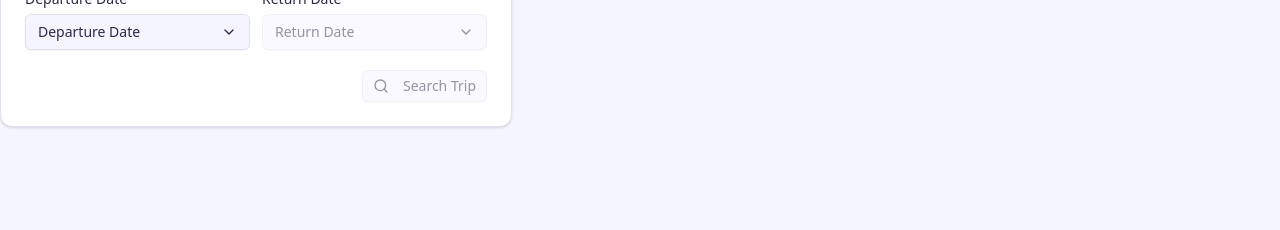
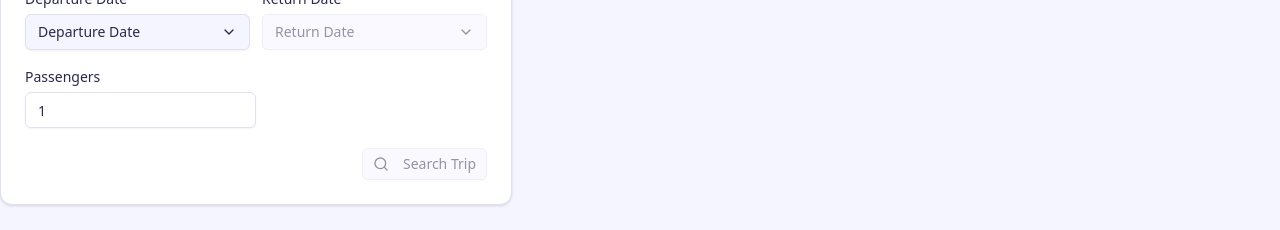
Before and after one commit to kubilaysabah/bus-booking-app, a Next.js app: page / in a window 1280 px wide. Shown: the part 207-437 px from the top of the page. Built offline with nearby package versions, Linux system fonts and the light colour scheme; no server answers.

Commit message:
update search trip

```diff
--- a/components/form/search-trip/index.tsx
+++ b/components/form/search-trip/index.tsx
@@ -1,17 +1,14 @@
 "use client";
 
-import { useState, useEffect, useActionState } from "react";
-import {
-  ArrowLeftRightIcon,
-  SearchIcon,
-  Loader2,
-} from "lucide-react";
+import { useState, useActionState } from "react";
+import { ArrowLeftRightIcon, SearchIcon, Loader2 } from "lucide-react";
 import { useQuery } from "@tanstack/react-query";
 import { searchAction } from "@/api/actions/search";
 import { getCities } from "@/api/services/cities";
 import { Card, CardContent } from "@/components/ui/card";
 import { Checkbox } from "@/components/ui/checkbox";
 import { Button } from "@/components/ui/button";
+import { Input } from "@/components/ui/input";
 import { DatePicker } from "@/components/ui/datepicker";
 import {
   Select,
@@ -29,6 +26,9 @@ export default function SearchTrip() {
     queryKey: ["cities"],
     queryFn: getCities,
   });
+
+  const [departureCity, setDepartureCity] = useState<string>("");
+  const [arrivalCity, setArrivalCity] = useState<string>("");
 
   const [state, action, pending] = useActionState(searchAction, null);
 
@@ -53,13 +53,22 @@ export default function SearchTrip() {
               {isLoading ? (
                 <Skeleton className="w-full h-10 mt-2" />
               ) : (
-                <Select disabled={pending} name="departureCity">
+                <Select
+                  disabled={pending}
+                  name="departureCity"
+                  value={departureCity}
+                  onValueChange={(value) => setDepartureCity(value)}
+                >
                   <SelectTrigger disabled={pending} className="w-full mt-2">
                     <SelectValue placeholder="Departure City" />
                   </SelectTrigger>
                   <SelectContent>
                     {data?.map((city) => (
-                      <SelectItem key={city.id} value={city.id}>
+                      <SelectItem
+                        disabled={arrivalCity === city.id}
+                        key={city.id}
+                        value={city.id}
+                      >
                         {city.name}
                       </SelectItem>
                     ))}
@@ -74,7 +83,7 @@ export default function SearchTrip() {
                 size={"sm"}
                 className="mx-auto w-auto flex"
                 type="button"
-                disabled={!isRoundTrip || pending || isLoading}
+                disabled={pending || isLoading}
               >
                 {pending ? (
                   <Loader2 className="h-4 w-4 animate-spin" />
@@ -89,13 +98,22 @@ export default function SearchTrip() {
               {isLoading ? (
                 <Skeleton className="w-full h-10 mt-2" />
               ) : (
-                <Select name="arrivalCity" disabled={pending || !isRoundTrip}>
-                  <SelectTrigger disabled={!isRoundTrip || pending} className="w-full mt-2">
+                <Select
+                  name="arrivalCity"
+                  disabled={pending}
+                  value={arrivalCity}
+                  onValueChange={(value) => setArrivalCity(value)}
+                >
+                  <SelectTrigger disabled={pending} className="w-full mt-2">
                     <SelectValue placeholder="Arrival City" />
                   </SelectTrigger>
                   <SelectContent>
                     {data?.map((city) => (
-                      <SelectItem key={city.id} value={city.id}>
+                      <SelectItem
+                        disabled={departureCity === city.id}
+                        key={city.id}
+                        value={city.id}
+                      >
                         {city.name}
                       </SelectItem>
                     ))}
@@ -108,15 +126,38 @@ export default function SearchTrip() {
           <div className="flex flex-wrap items-end space-x-3">
             <div className="w-full md:flex-1">
               <Label>Departure Date</Label>
-              <DatePicker disabled={pending} placeholder="Departure Date" className="w-full mt-2" name="departureDate" />
+              <DatePicker
+                disabled={pending}
+                placeholder="Departure Date"
+                className="w-full mt-2"
+                name="departureDate"
+              />
             </div>
             <div className="w-full md:flex-1">
               <Label>Return Date</Label>
-              <DatePicker disabled={!isRoundTrip || pending} placeholder="Return Date" className="w-full mt-2" name="returnDate" />
+              <DatePicker
+                disabled={!isRoundTrip || pending}
+                placeholder="Return Date"
+                className="w-full mt-2"
+                name="returnDate"
+              />
             </div>
           </div>
 
-          <div className="flex flex-wrap justify-end">
+          <div className="w-full md:w-1/2">
+            <Label>Passengers</Label>
+            <Input
+              defaultValue={1}
+              type={"number"}
+              name="passengers"
+              className="mt-2"
+              min={1}
+              max={5}
+            />
+          </div>
+
+          <div className="flex flex-wrap justify-end items-end space-y-3 md:space-y-0 md:space-x-3">
+            <div className="w-full md:w-auto">
               <Button
                 variant={"outline"}
                 size={"sm"}
@@ -136,6 +177,7 @@ export default function SearchTrip() {
                 )}
               </Button>
             </div>
+          </div>
         </form>
       </CardContent>
     </Card>
```
Lines whose indentation alone changed are shown as unchanged.
